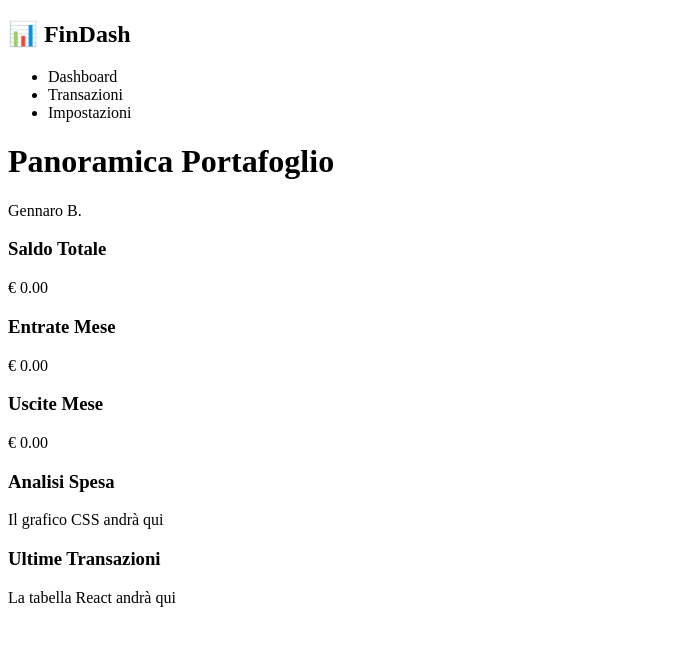
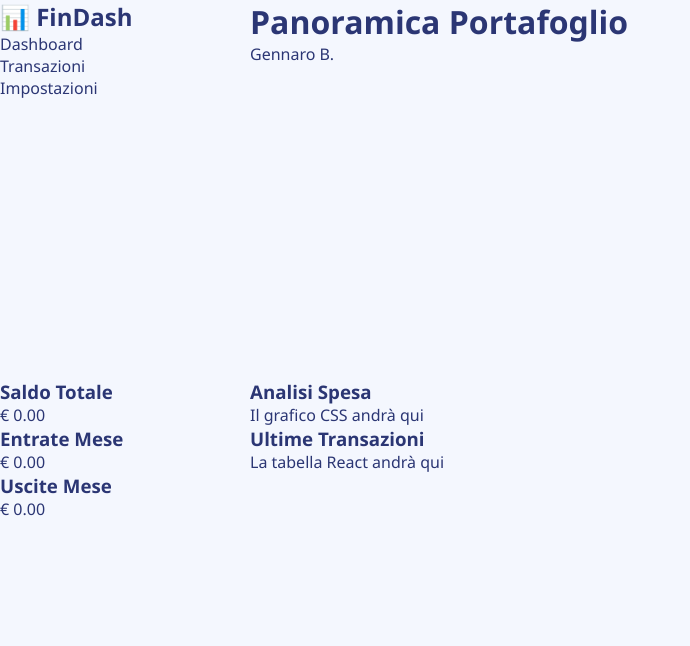
Before and after one commit to GennaroBuonomo/findash, a React (Vite) app: page / in a window 1280 px wide. Shown: the top 646 px of the page, without its empty margins (0-690 px from the left). Built offline with nearby package versions, Linux system fonts and the light colour scheme.

Commit message:
Add base CSS reset and layout styles for dashboard

```diff
--- a/src/App.css
+++ b/src/App.css
@@ -0,0 +1,19 @@
+/* RESET E IMPOSTAZIONI BASE */
+*{
+  margin: 0;
+  padding: 0;
+  box-sizing: border-box;
+  font-family: 'Segoe UI', Roboto, Helvetica, Arial, sans-serif;
+}
+
+body{
+  background-color: #f4f7fe;
+  color: #2b3674;
+}
+
+/* LAYOUT PRINCIPALE: 250px per la sidebar, il resto per i dati */
+.dashboard-layout{
+  display: grid;
+  grid-template-columns: 250px 1fr;
+  min-height: 100vh;
+}
```
